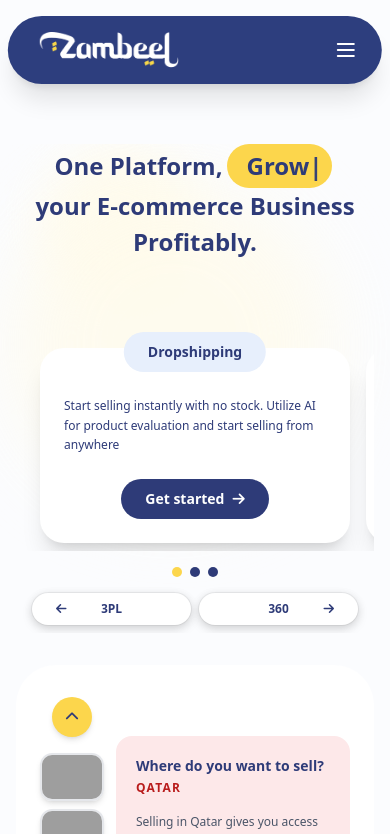
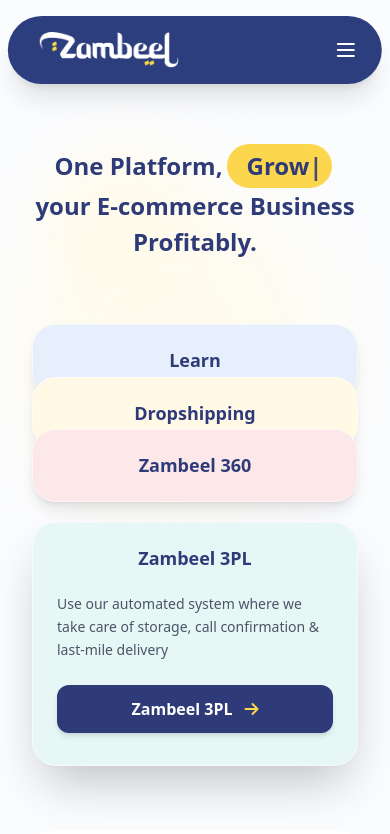
Before and after one commit to uzairhassan375/Zambeel-new-website, a React (Vite) app: page / in a window 390 px wide. Shown: the top 834 px of the page. Built offline with nearby package versions, Linux system fonts and the light colour scheme; grey boxes are pictures that could not be loaded.

Commit message:
fixed chnages

```diff
--- a/src/index.css
+++ b/src/index.css
@@ -1,4 +1,4 @@
-@import url('https://fonts.googleapis.com/css2?family=Plus+Jakarta+Sans:wght@400;500;600;700;800&family=DM+Serif+Display&family=Playfair+Display:wght@700;900&display=swap');
+@import url('https://fonts.googleapis.com/css2?family=DM+Sans:ital,opsz,wght@0,9..40,100..1000;1,9..40,100..1000&family=DM+Serif+Display&family=Playfair+Display:wght@700;900&display=swap');
 @import "tailwindcss";
 
 @layer base {
@@ -11,7 +11,7 @@
   }
 
   body {
-    font-family: 'Plus Jakarta Sans', sans-serif;
+    font-family: 'DM Sans', sans-serif;
     background-color: #FBFCFE;
     overflow-x: hidden;
   }
--- a/src/pages/HomePage.jsx
+++ b/src/pages/HomePage.jsx
@@ -7,7 +7,7 @@
   const [selectedCountry, setSelectedCountry] = useState("Qatar");
   const [currentReviewIndex, setCurrentReviewIndex] = useState(0);
   const [showAllFeatures, setShowAllFeatures] = useState(false);
-  const [currentServiceIndex, setCurrentServiceIndex] = useState(0);
+
   const [numberText, setNumberText] = useState("");
 
   // Statistics animation
@@ -18,7 +18,7 @@
   const [hasAnimated, setHasAnimated] = useState(false);
 
   useEffect(() => {
-    const numbers = ["Learn", "Start", "Build","Grow"];
+    const numbers = ["Learn", "Start", "Build", "Grow"];
     let wordIndex = 0;
     let charIndex = 0;
     let cycleCount = 0;
@@ -165,29 +165,7 @@
     }
   }, [location]);
 
-  const services = [
-    {
-      title: "Dropshipping",
-      desc: "Start selling instantly with no stock. Utilize AI for product evaluation and start selling from anywhere",
-      cta: "Get started",
-      key: "dropshipping",
-      link: "/dropshipping",
-    },
-    {
-      title: "360",
-      desc: "Build your brand, your way. Complete solution from design, manufacturing to delivery for your growth.",
-      cta: "Get started",
-      key: "360",
-      link: "/zambeel-360",
-    },
-    {
-      title: "3PL",
-      desc: "Reliable storage and fast delivery. Manage and deliver fast with our logistics network for business growth.",
-      cta: "Get started",
-      key: "3pl",
-      link: "/zambeel-3pl",
-    },
-  ];
+
 
   const countries = [
     { name: "UAE", code: "ae", services: ["Dropshipping", "360", "3PL"] },
@@ -228,6 +206,141 @@
     },
   ];
 
+  const featureCards = [
+    {
+      title: "Learn E-commerce with Zambeel",
+      desc: "Learn to Start, Build & Grow your E-commerce business from scratch",
+      cta: "Learn E-commerce",
+      link: "/",
+    },
+    {
+      title: "Start E-comm without buying inventory",
+      desc: "Sell winning products from anywhere in the world on Cash on Delivery",
+      cta: "Dropshipping",
+      link: "/dropshipping",
+    },
+    {
+      title: "Build your private label with China sourcing",
+      desc: "We handle the entire process — sourcing, customs clearance, and delivery to our warehouse",
+      cta: "China Sourcing",
+      link: "/zambeel-360",
+    },
+    {
+      title: "Grow your E-comm with our 3PL service",
+      desc: "Use our automated system where we take care of storage, call confirmation & last-mile delivery",
+      cta: "Zambeel 3PL",
+      link: "/zambeel-3pl",
+    },
+  ];
+
+  // Mobile cards scroll-driven expansion
+  const mobileCardsRef = useRef(null);
+  const cardRefs = useRef([]);
+  const [expandedCards, setExpandedCards] = useState([false, false, false, false]); // All cards closed by default
+  const [activeCardIndex, setActiveCardIndex] = useState(null); // Track which card is on top
+  const isUserTapping = useRef(false);
+
+  // Scroll-based expansion logic
+  useEffect(() => {
+    if (window.innerWidth >= 768) return; // Only for mobile
+
+    const handleScroll = () => {
+      if (isUserTapping.current) return; // Don't interfere with tap interactions
+
+      // Position viewport center higher (at 35% from top) so cards expand earlier
+      const viewportCenter = window.innerHeight * 0.35;
+      let closestCardIndex = null;
+      let closestDistance = Infinity;
+
+      cardRefs.current.forEach((cardRef, index) => {
+        if (!cardRef) return;
+
+        const rect = cardRef.getBoundingClientRect();
+        const cardTop = rect.top;
+        const cardBottom = rect.bottom;
+        const cardCenter = rect.top + rect.height / 2;
+
+        // Check if card is in viewport
+        const isInViewport = cardBottom > 0 && cardTop < window.innerHeight;
+
+        if (isInViewport) {
+          const distance = Math.abs(viewportCenter - cardCenter);
+
+          // Prefer cards that are closer to center and have their top visible
+          if (distance < closestDistance && cardTop < viewportCenter + 100) {
+            closestDistance = distance;
+            closestCardIndex = index;
+          }
+        }
+      });
+
+      if (closestCardIndex !== null && closestDistance < window.innerHeight * 0.7) {
+        setExpandedCards(prev => {
+          // Only update if different to avoid unnecessary re-renders
+          if (prev[closestCardIndex]) return prev;
+
+          const newExpanded = [false, false, false, false];
+          newExpanded[closestCardIndex] = true;
+          return newExpanded;
+        });
+        setActiveCardIndex(closestCardIndex);
+      }
+    };
+
+    // Initial check after a short delay to ensure refs are set
+    const initialTimeout = setTimeout(() => {
+      handleScroll();
+    }, 100);
+
+    // Throttle scroll events
+    let ticking = false;
+    const throttledScroll = () => {
+      if (!ticking) {
+        window.requestAnimationFrame(() => {
+          handleScroll();
+          ticking = false;
+        });
+        ticking = true;
+      }
+    };
+
+    window.addEventListener('scroll', throttledScroll, { passive: true });
+    window.addEventListener('resize', handleScroll);
+
+    return () => {
+      clearTimeout(initialTimeout);
+      window.removeEventListener('scroll', throttledScroll);
+      window.removeEventListener('resize', handleScroll);
+    };
+  }, []);
+
+  const toggleCard = (index) => {
+    isUserTapping.current = true;
+
+    setExpandedCards(prev => {
+      const newExpanded = [...prev];
+      const isCurrentlyExpanded = newExpanded[index];
+
+      // If clicking on an expanded card, collapse it
+      if (isCurrentlyExpanded) {
+        newExpanded[index] = false;
+        setActiveCardIndex(null);
+      } else {
+        // If clicking on a collapsed card, expand it and collapse others
+        newExpanded.fill(false);
+        newExpanded[index] = true;
+        setActiveCardIndex(index);
+      }
+
+      return newExpanded;
+    });
+
+    // Reset tap flag after animation
+    setTimeout(() => {
+      isUserTapping.current = false;
+    }, 700);
+  };
+
   const selectedCountryData = countries.find((c) => c.name === selectedCountry);
 
   // Helper function to get route for service
@@ -260,7 +373,7 @@
 
   return (
     <div className="min-h-screen bg-[#FBFCFE] font-sans flex flex-col items-center overflow-x-hidden">
-      <main className="w-full max-w-[1200px] px-4 mt-16 mb-8 md:mb-8 flex flex-col items-center relative z-10 mx-auto overflow-x-hidden">
+      <main className="w-full max-w-[1200px] px-4 mt-16 mb-8 md:mb-8 flex flex-col items-center relative z-10 mx-auto">
         <div className="absolute top-0 left-[10%] w-40 h-40 bg-[#FFFBEB] rounded-full blur-xl -z-10 rotate-12 transform opacity-80"></div>
         <div className="absolute top-10 right-[15%] w-80 h-80 bg-[#FFFBEB] rounded-full blur-2xl -z-10 opacity-80"></div>
 
@@ -285,134 +398,85 @@
           </div>
         </div>
 
-        <div className="md:hidden w-full relative mb-0">
-          <div className="relative overflow-hidden px-4 pt-6 pb-2">
+
+
+        {/* Mobile Card Stack (Scroll-Driven Wallet) */}
+        <div ref={mobileCardsRef} className="md:hidden w-full relative">
+          <div className="w-full px-4 pb-8 flex flex-col items-center">
+            {featureCards.map((card, index) => (
               <div
-              className="flex transition-transform duration-500 ease-in-out"
+                key={card.title}
+                ref={(el) => {
+                  cardRefs.current[index] = el;
+                }}
+                onClick={(e) => {
+                  e.stopPropagation();
+                  toggleCard(index);
+                }}
                 style={{
-                transform: `translateX(-${currentServiceIndex * 100}%)`,
+                  zIndex: activeCardIndex === index ? 100 : index + 1,
+                  marginTop: index === 0 ? 0 : expandedCards[index] || expandedCards[index - 1] ? '20px' : '-20px',
                 }}
+                className={`w-full rounded-3xl overflow-hidden transition-all duration-700 ease-out border border-white/60 cursor-pointer ${expandedCards[index] ? "shadow-2xl" : "shadow-lg"
+                  } ${index === 0 ? 'bg-[#E7EFFC]' :
+                    index === 1 ? 'bg-[#FFF9E6]' :
+                      index === 2 ? 'bg-[#FDE8E9]' :
+                        'bg-[#E6F7F5]'
+                  }`}
               >
-              {services.map((service) => (
-                <div key={service.key} className="w-full flex-shrink-0 px-2">
-                  <div className="bg-white rounded-3xl p-6 pt-10 shadow-xl flex flex-col relative">
-                    <div className="bg-[#E7EFFC] rounded-full px-6 py-2.5 absolute -top-4 left-1/2 transform -translate-x-1/2 z-10">
-                      <h3 className="text-[#2E3B78] text-sm font-bold whitespace-nowrap">
-                        {service.title}
-                      </h3>
+                <div className={`w-full flex items-center justify-center p-6 text-center relative z-10 ${index === 0 ? 'bg-[#E7EFFC]' :
+                  index === 1 ? 'bg-[#FFF9E6]' :
+                    index === 2 ? 'bg-[#FDE8E9]' :
+                      'bg-[#E6F7F5]'
+                  }`}>
+                  <h2 className="text-[#2E3B78] text-lg font-bold leading-tight">
+                    {index === 0 ? 'Learn' :
+                      index === 1 ? 'Dropshipping' :
+                        index === 2 ? 'Zambeel 360' :
+                          'Zambeel 3PL'}
+                  </h2>
+
                 </div>
-                    <p className="text-[#2E3B78] text-xs leading-relaxed mb-6 text-left mt-2">
-                      {service.desc}
+                <div
+                  className={`transition-all duration-700 ease-in-out overflow-hidden ${expandedCards[index] ? "max-h-[500px] opacity-100" : "max-h-0 opacity-0"
+                    } ${index === 0 ? 'bg-[#E7EFFC]' :
+                      index === 1 ? 'bg-[#FFF9E6]' :
+                        index === 2 ? 'bg-[#FDE8E9]' :
+                          'bg-[#E6F7F5]'
+                    }`}
+                >
+                  <div className="px-6 pb-8 pt-0">
+                    <p className="text-[#4A5568] text-sm leading-relaxed mb-6">
+                      {card.desc}
                     </p>
-                    {service.link ? (
+                    {card.link ? (
                       <Link
-                        to={service.link}
-                        className="bg-[#2E3B78] text-white px-6 py-2.5 rounded-full text-sm font-bold flex items-center gap-2 hover:bg-[#1a234d] transition w-fit mx-auto"
+                        to={card.link}
+                        onClick={(e) => e.stopPropagation()}
+                        className="w-full bg-[#2E3B78] text-white font-bold py-3 rounded-xl transition-all duration-300 flex items-center justify-center gap-3 shadow-md hover:bg-[#1a234d]"
                       >
-                        {service.cta} <i className="fa-solid fa-arrow-right text-white"></i>
+                        <span>{card.cta}</span>
+                        <i className="fa-solid fa-arrow-right text-[#FCD64C]"></i>
                       </Link>
                     ) : (
-                      <button className="bg-[#2E3B78] text-white px-6 py-2.5 rounded-full text-sm font-bold flex items-center gap-2 hover:bg-[#1a234d] transition w-fit mx-auto">
-                        {service.cta} <i className="fa-solid fa-arrow-right text-white"></i>
+                      <button
+                        onClick={(e) => e.stopPropagation()}
+                        className="w-full bg-[#2E3B78] text-white font-bold py-3 rounded-xl transition-all duration-300 flex items-center justify-center gap-3 shadow-md hover:bg-[#1a234d]"
+                      >
+                        <span>{card.cta}</span>
+                        <i className="fa-solid fa-arrow-right text-[#FCD64C]"></i>
                       </button>
                     )}
+                  </div>
                 </div>
               </div>
             ))}
           </div>
         </div>
 
-          <div className="flex justify-center gap-2 mt-4">
-            {services.map((_, idx) => (
-              <div
-                key={idx}
-                onClick={() => setCurrentServiceIndex(idx)}
-                className={`w-2.5 h-2.5 rounded-full cursor-pointer transition-all ${
-                  idx === currentServiceIndex
-                    ? "bg-[#FCD64C]"
-                    : "bg-[#2E3B78]"
-                }`}
-              ></div>
-            ))}
-          </div>
-
-          <div className="flex justify-center gap-2 md:gap-4 mt-4 mb-2 px-4">
-            <button
-              onClick={() =>
-                setCurrentServiceIndex(
-                  currentServiceIndex === 0
-                    ? services.length - 1
-                    : currentServiceIndex - 1
-                )
-              }
-              className="bg-white text-[#2E3B78] px-6 py-2.5 md:px-8 md:py-3 rounded-full text-xs md:text-sm font-bold transition flex items-center justify-between flex-1 min-w-0 relative"
-              style={{ boxShadow: '0 2px 8px rgba(0, 0, 0, 0.1), 0 4px 12px rgba(0, 0, 0, 0.1), 0 0 0 1px rgba(0, 0, 0, 0.05)' }}
-              onMouseEnter={(e) => e.currentTarget.style.boxShadow = '0 4px 12px rgba(0, 0, 0, 0.15), 0 6px 16px rgba(0, 0, 0, 0.15), 0 0 0 1px rgba(0, 0, 0, 0.05)'}
-              onMouseLeave={(e) => e.currentTarget.style.boxShadow = '0 2px 8px rgba(0, 0, 0, 0.1), 0 4px 12px rgba(0, 0, 0, 0.1), 0 0 0 1px rgba(0, 0, 0, 0.05)'}
-            >
-              <i className="fa-solid fa-arrow-left text-xs md:text-sm flex-shrink-0"></i>
-              <span className="absolute left-1/2 transform -translate-x-1/2 whitespace-nowrap truncate max-w-[80px] md:max-w-none text-center">
-                {services[
-                  currentServiceIndex === 0
-                    ? services.length - 1
-                    : currentServiceIndex - 1
-                ].title}
-              </span>
-              <div className="flex-shrink-0 w-4"></div>
-            </button>
-            <button
-              onClick={() =>
-                setCurrentServiceIndex(
-                  currentServiceIndex === services.length - 1
-                    ? 0
-                    : currentServiceIndex + 1
-                )
-              }
-              className="bg-white text-[#2E3B78] px-6 py-2.5 md:px-8 md:py-3 rounded-full text-xs md:text-sm font-bold transition flex items-center justify-between flex-1 min-w-0 relative"
-              style={{ boxShadow: '0 2px 8px rgba(0, 0, 0, 0.1), 0 4px 12px rgba(0, 0, 0, 0.1), 0 0 0 1px rgba(0, 0, 0, 0.05)' }}
-              onMouseEnter={(e) => e.currentTarget.style.boxShadow = '0 4px 12px rgba(0, 0, 0, 0.15), 0 6px 16px rgba(0, 0, 0, 0.15), 0 0 0 1px rgba(0, 0, 0, 0.05)'}
-              onMouseLeave={(e) => e.currentTarget.style.boxShadow = '0 2px 8px rgba(0, 0, 0, 0.1), 0 4px 12px rgba(0, 0, 0, 0.1), 0 0 0 1px rgba(0, 0, 0, 0.05)'}
-            >
-              <div className="flex-shrink-0 w-4"></div>
-              <span className="absolute left-1/2 transform -translate-x-1/2 whitespace-nowrap truncate max-w-[80px] md:max-w-none text-center">
-                {services[
-                  currentServiceIndex === services.length - 1
-                    ? 0
-                    : currentServiceIndex + 1
-                ].title}
-              </span>
-              <i className="fa-solid fa-arrow-right text-xs md:text-sm flex-shrink-0"></i>
-            </button>
-          </div>
-        </div>
-
-        <div className="hidden md:grid grid-cols-1 md:grid-cols-4 gap-6 w-full">
-          {[
-            {
-              title: "Learn E-commerce with Zambeel",
-              desc: "Learn to Start, Build & Grow your E-commerce business from scratch",
-              cta: "Learn E-commerce",
-              link: "/zambeel-3pl",
-            },
-            {
-              title: "Start E-comm without buying inventory",
-              desc: "Sell winning products from anywhere in the world on Cash on Delivery",
-              cta: "Dropshipping",
-              link: "/dropshipping",
-            },
-            {
-              title: "Build your private label with China sourcing",
-              desc: "We handle the entire process — sourcing, customs clearance, and delivery to our warehouse",
-              cta: "China Sourcing",
-              link: "/zambeel-360",
-            },
-            {
-              title: "Grow your E-comm with our 3PL service",
-              desc: "Use our automated system where we take care of storage, call confirmation & last-mile delivery",
-              cta: "Zambeel 3PL",
-              link: "/zambeel-3pl",
-            },
-          ].map((card) => (
+        {/* Desktop Grid */}
+        <div className="hidden md:grid grid-cols-1 md:grid-cols-4 gap-6 w-full p-2">
+          {featureCards.map((card) => (
             <div
               key={card.cta}
               className="group card-hover bg-[#E7EFFC] rounded-[32px] p-8 pb-10 flex flex-col h-full transition-all duration-300 hover:scale-[1.02]"
@@ -468,8 +532,7 @@
                   <div
                     key={country.code}
                     onClick={() => setSelectedCountry(country.name)}
-                    className={`w-16 h-12 rounded-xl flex items-center justify-center cursor-pointer transition overflow-hidden shadow-md ${
-                      country.name === selectedCountry
+                    className={`w-16 h-12 rounded-xl flex items-center justify-center cursor-pointer transition overflow-hidden shadow-md ${country.name === selectedCountry
                       ? "ring-2 ring-[#FCD64C] shadow-lg scale-105"
                       : "border-2 border-gray-200 hover:border-gray-300"
                       }`}
@@ -585,8 +648,7 @@
                   <div
                     key={country.code}
                     onClick={() => setSelectedCountry(country.name)}
-                    className={`flex flex-col items-center gap-2 cursor-pointer transition p-3 rounded-xl ${
-                      country.name === selectedCountry
+                    className={`flex flex-col items-center gap-2 cursor-pointer transition p-3 rounded-xl ${country.name === selectedCountry
                       ? "bg-[#FFF9E6] shadow-md"
                       : "hover:bg-gray-50"
                       }`}
@@ -1027,8 +1089,7 @@
                   <div
                     key={idx}
                     onClick={() => setCurrentReviewIndex(idx)}
-                    className={`w-2.5 h-2.5 md:w-3 md:h-3 rounded-full cursor-pointer transition-all ${
-                      idx === currentReviewIndex
+                    className={`w-2.5 h-2.5 md:w-3 md:h-3 rounded-full cursor-pointer transition-all ${idx === currentReviewIndex
                       ? "bg-[#FFD700]"
                       : "bg-white opacity-40 md:bg-[#2E3B78] md:opacity-80"
                       }`}
```
Lines whose indentation alone changed are shown as unchanged.
